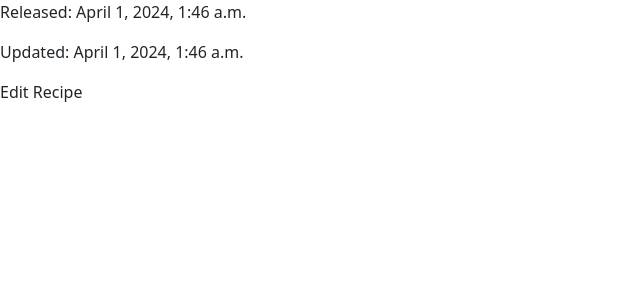
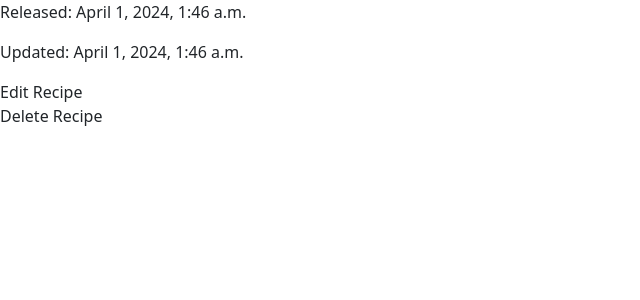
Before and after one commit to vikksata/SoftUni-exam-project, a Django app: page /recipe/2/ in a window 1280 px wide. Shown: the part 273-573 px from the top of the page, without its empty margins (0-640 px from the left). Run offline with Django 5.2, Linux system fonts and the light colour scheme; data comes from the database, SQL or seed files in the repository; both versions use the stored data as it was after the commit; some web fonts are replaced.

Commit message:
added recipe delete

```diff
--- a/templates/recipes/recipe_detail.html
+++ b/templates/recipes/recipe_detail.html
@@ -14,5 +14,6 @@
     <p>Released: {{ recipe.created_at }}</p>
     <p>Updated: {{ recipe.updated_at }}</p>
     <a class="nav-link" href="{% url 'edit_recipe' recipe_id=recipe.id %}">Edit Recipe</a>
+    <a class="nav-link" href="{% url 'delete_recipe' recipe_id=recipe.id %}">Delete Recipe</a>
 </body>
 {% endblock %}
```
Also changed, not shown: db.sqlite3.
